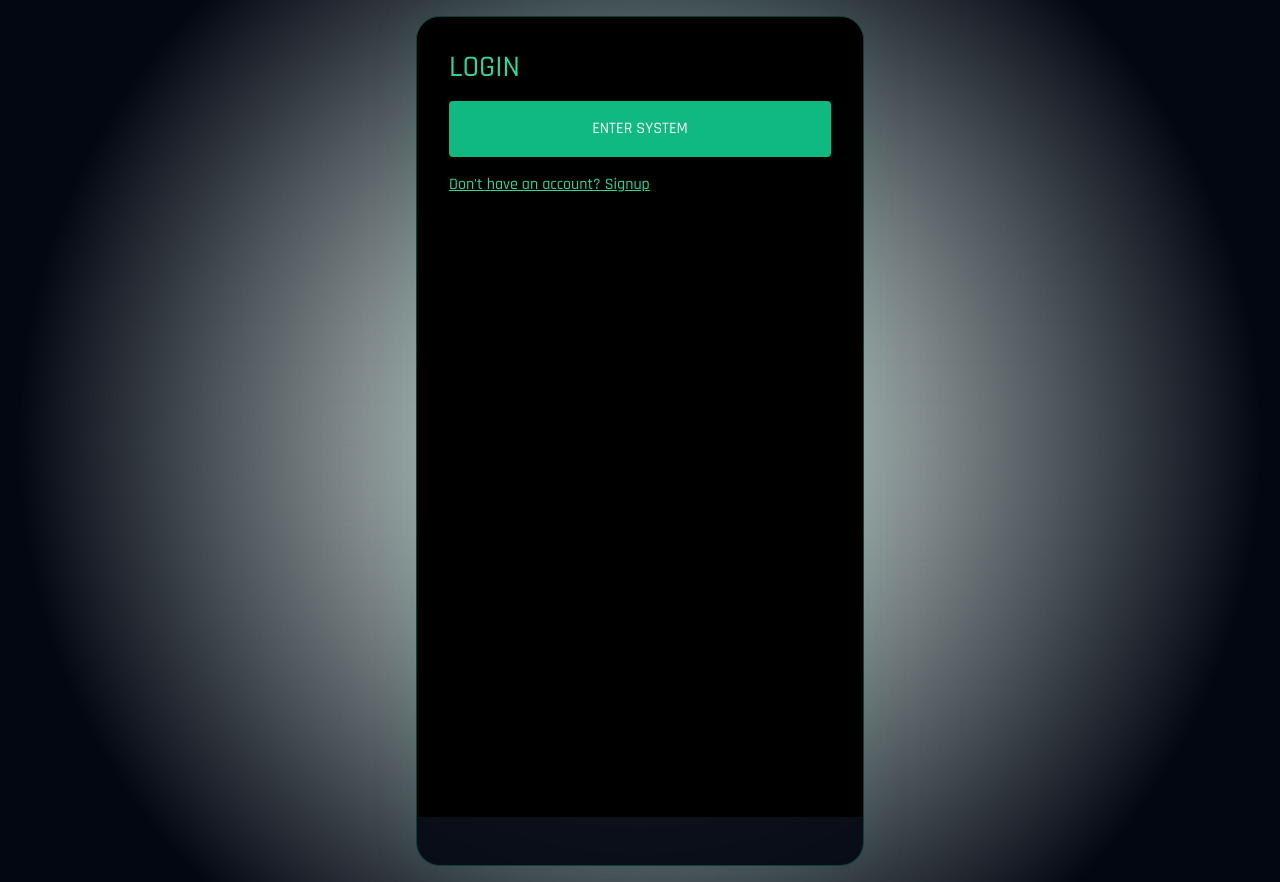
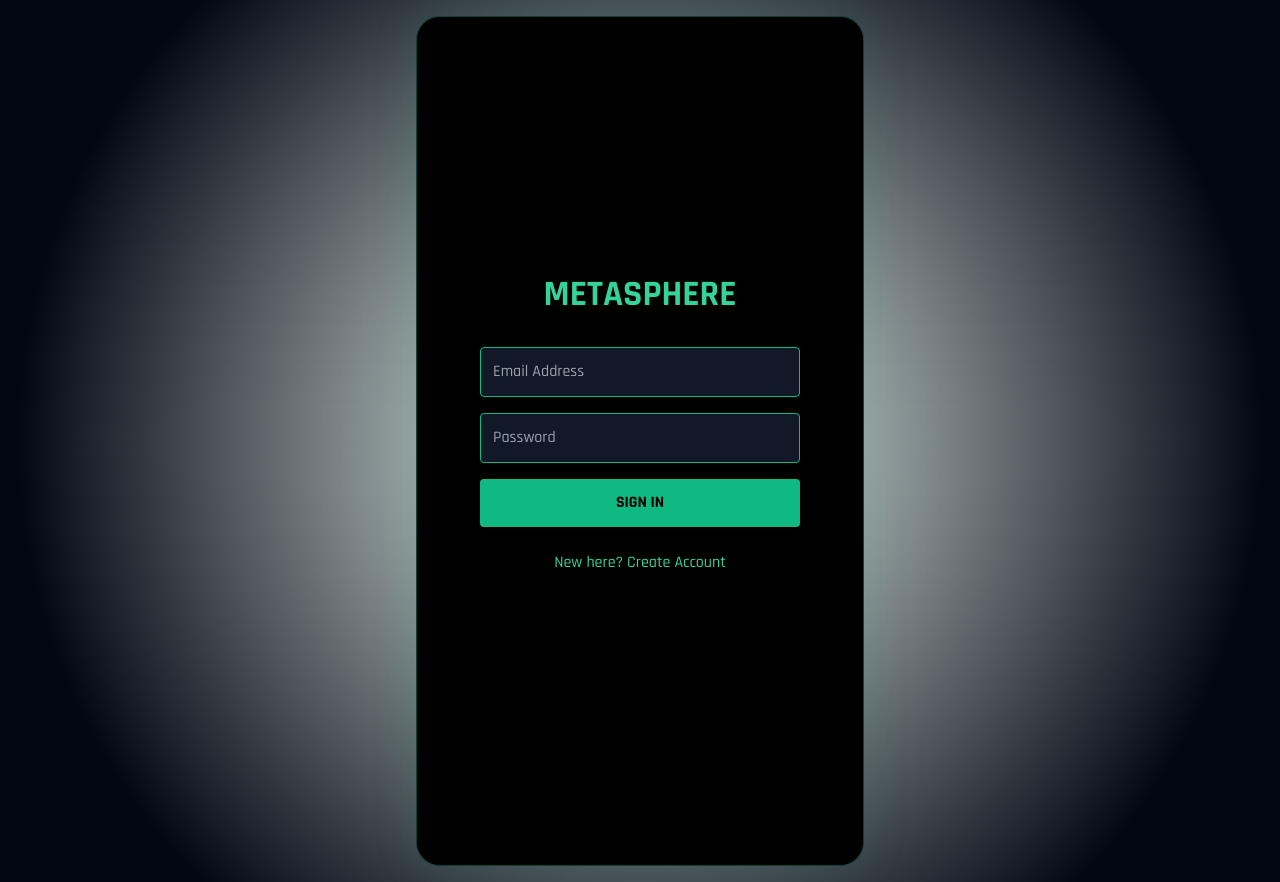
Before and after one commit to experimentseries89-dotcom/Hsjsjjsjs, a plain HTML site: page index.html in a window 1280 px wide. Drawn offline with nearby package versions, Linux system fonts and the light colour scheme.

Commit message:
Update index.html

```diff
--- a/index.html
+++ b/index.html
@@ -58,15 +58,27 @@
         </div>
 
         <!-- ================= 1. MAIN HOME PAGE SCREEN ================= -->
-            <div id="page-login" class="page-screen active flex-col p-8 bg-black min-h-screen">
-        <h1 class="text-3xl text-emerald-400">LOGIN</h1>
-        <button onclick="navigateTo('page-home')" class="bg-emerald-500 p-4 mt-4 w-full rounded">ENTER SYSTEM</button>
-        <p onclick="navigateTo('page-signup')" class="mt-4 cursor-pointer underline text-emerald-400">Don't have an account? Signup</p>
+              <div id="page-login" class="page-screen active flex flex-col justify-center items-center p-6 bg-black min-h-screen text-center">
+        <div class="mb-8">
+            <h1 class="text-4xl text-emerald-400 font-bold mt-4">METASPHERE</h1>
+        </div>
+        <div class="w-full max-w-xs space-y-4">
+            <input type="email" placeholder="Email Address" class="w-full p-3 bg-gray-900 border border-emerald-500 text-white rounded focus:outline-none">
+            <input type="password" placeholder="Password" class="w-full p-3 bg-gray-900 border border-emerald-500 text-white rounded focus:outline-none">
+            <button onclick="navigateTo('page-home')" class="w-full bg-emerald-500 p-3 text-black font-bold rounded hover:bg-emerald-400 transition">SIGN IN</button>
+        </div>
+        <p onclick="navigateTo('page-signup')" class="mt-6 text-emerald-400 cursor-pointer hover:underline">New here? Create Account</p>
     </div>
 
-    <div id="page-signup" class="page-screen flex-col p-8 bg-black min-h-screen">
-        <h1 class="text-3xl text-emerald-400">SIGNUP</h1>
-        <button onclick="navigateTo('page-home')" class="bg-emerald-500 p-4 mt-4 w-full rounded">CONTINUE</button>
+    <div id="page-signup" class="page-screen flex flex-col justify-center items-center p-6 bg-black min-h-screen text-center">
+        <h1 class="text-3xl text-emerald-400 font-bold mb-8">CREATE ACCOUNT</h1>
+        <div class="w-full max-w-xs space-y-4">
+            <input type="text" placeholder="Username" class="w-full p-3 bg-gray-900 border border-emerald-500 text-white rounded focus:outline-none">
+            <input type="email" placeholder="Email" class="w-full p-3 bg-gray-900 border border-emerald-500 text-white rounded focus:outline-none">
+            <input type="password" placeholder="Password" class="w-full p-3 bg-gray-900 border border-emerald-500 text-white rounded focus:outline-none">
+            <button onclick="navigateTo('page-home')" class="w-full bg-emerald-500 p-3 text-black font-bold rounded hover:bg-emerald-400 transition">REGISTER</button>
+        </div>
+        <p onclick="navigateTo('page-login')" class="mt-6 text-emerald-400 cursor-pointer hover:underline">Back to Login</p>
     </div>
 
         <div id="page-home" class="page-screen flex-col justify-between p-6">
```
